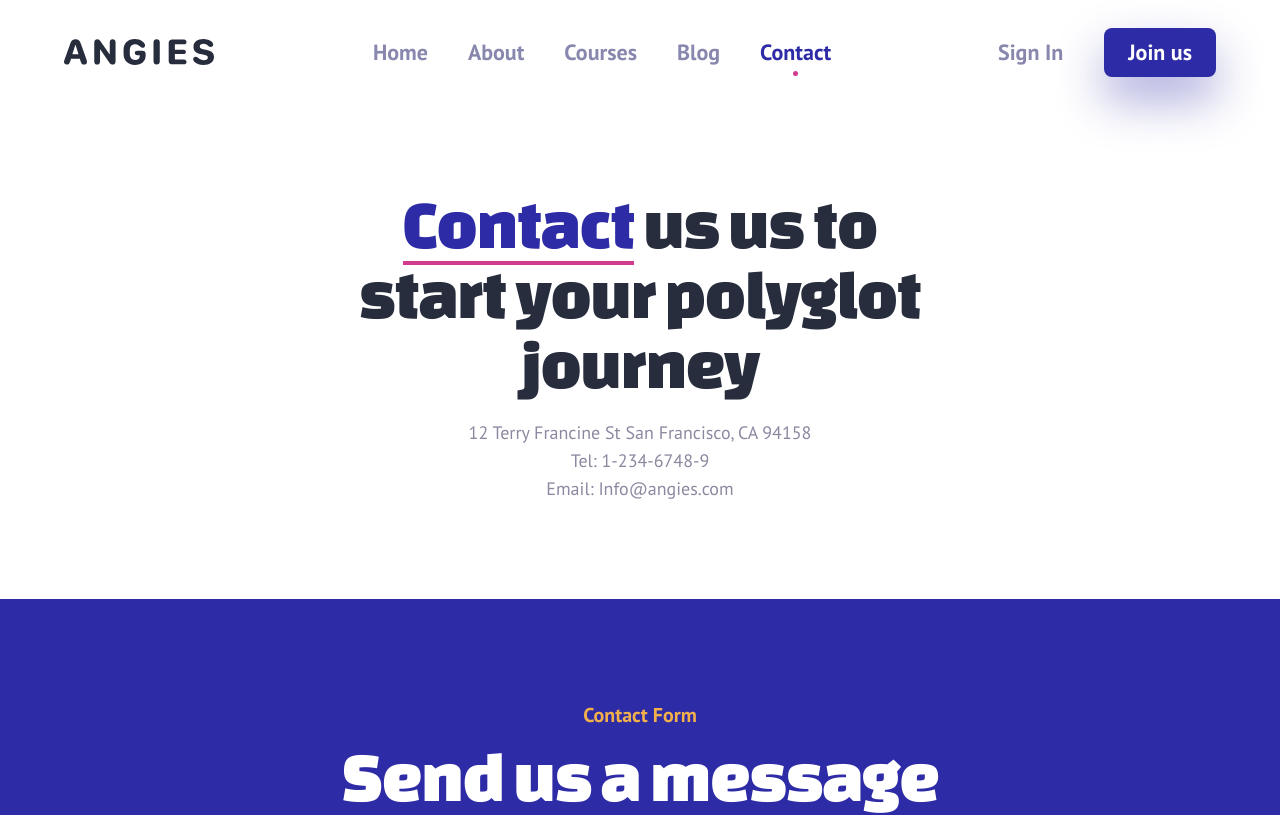
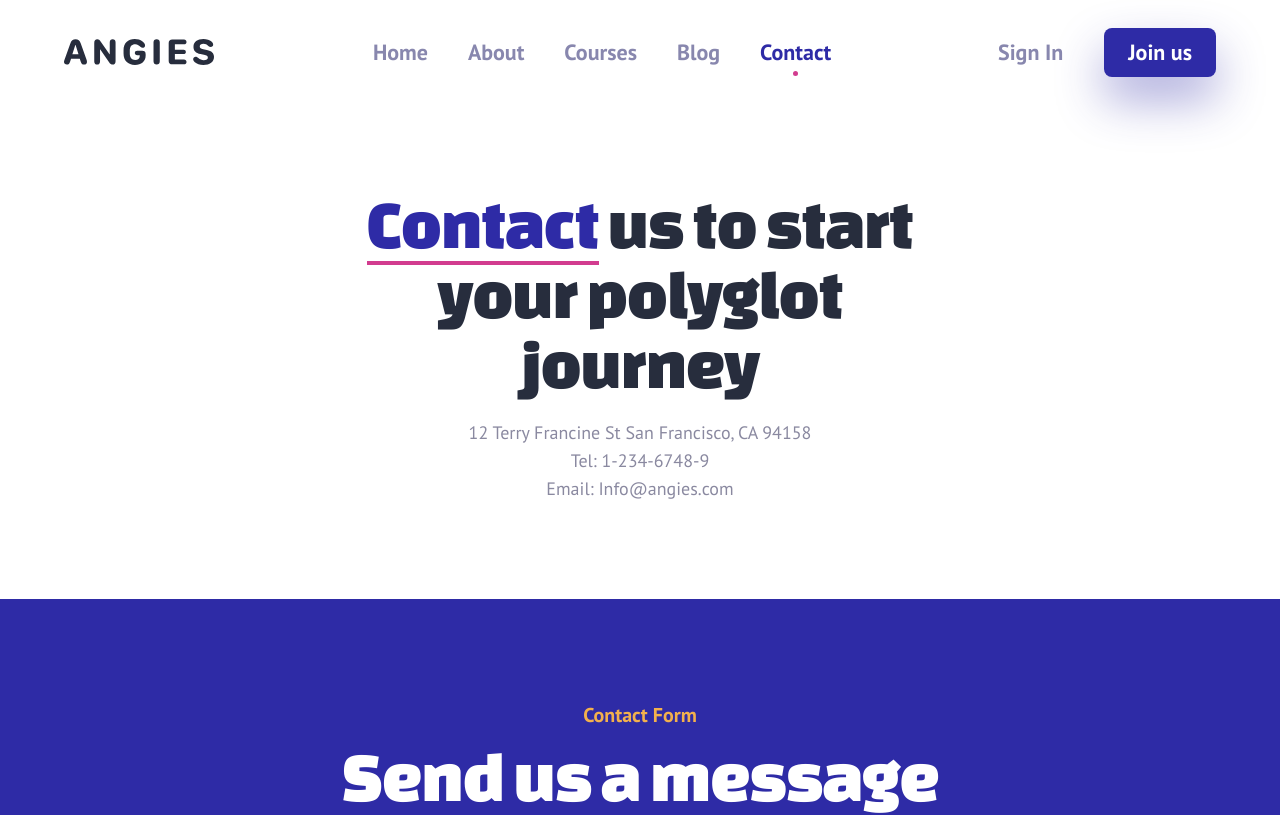
Before and after one commit to danielswift10/project-angies, a React (Create React App) app: page /contact in a window 1280 px wide. Shown: the top 815 px of the page. Built offline with nearby package versions, Linux system fonts and the light colour scheme.

Commit message:
fix: made some changes

```diff
--- a/src/Components/Contact/Hero.jsx
+++ b/src/Components/Contact/Hero.jsx
@@ -16,7 +16,7 @@ const Hero = () => {
               <span className="text-purple relative border-b border-b-pink border-b-4 ">
                 Contact
               </span>{" "}
-              <span>us us to start your polyglot journey</span>
+              <span>us to start your polyglot journey</span>
             </h1>
             <p
               className={`mb-6 ${styles.paragraph} text-[18px] md:w-[] text-center xs:w-[420px] ss:w-[500px] lg:w-[550px] xl:w-[628px] text-veryDimBlue`}
--- a/src/Components/Home/OurServices.jsx
+++ b/src/Components/Home/OurServices.jsx
@@ -3,7 +3,7 @@ import styles from "../../style";
 
 const OurServices = () => {
     return (
-        <div className="bg-white py-[100px]">
+        <div className="bg-secondary py-[100px]">
             <div className={`${styles.boxWidth} ${styles.padding}`}>
             <div className="heading text-center mb-12 sm:mb-20">
                 <h4 className={`${styles.heading4} mb-5 text-pink`}>Our Services</h4>
```
